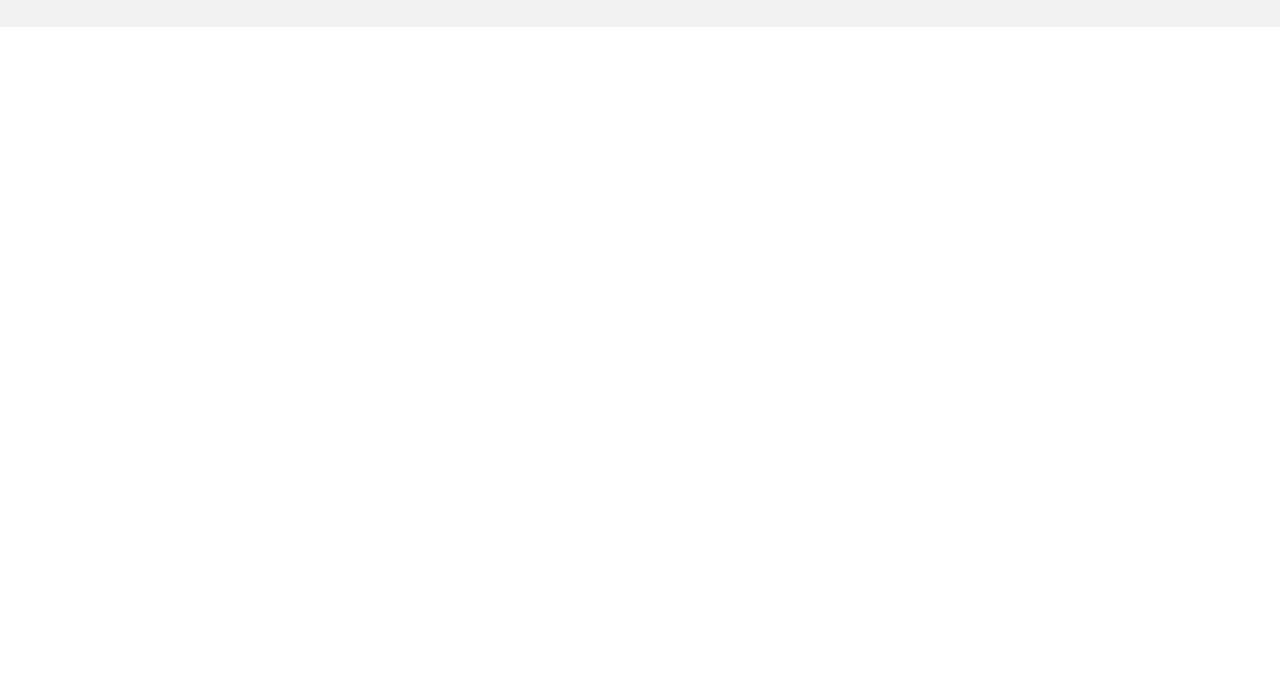
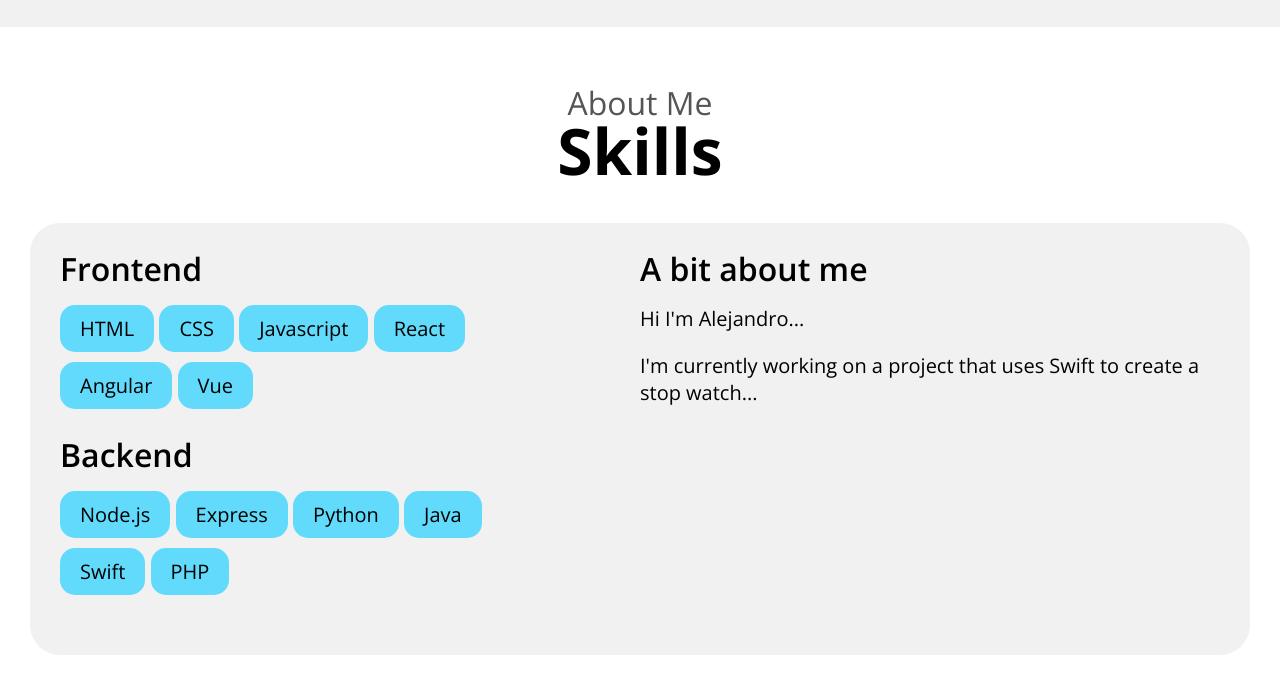
Before and after one commit to acervantest/personal-portfolio, a plain HTML site: page index.html in a window 1280 px wide. Shown: the part 799-1484 px from the top of the page. Before the commit the page ends 856 px from the top, so only its background shows below. Drawn offline with nearby package versions, Linux system fonts and the light colour scheme.

Commit message:
Skills section implementation

```diff
--- a/index.html
+++ b/index.html
@@ -95,6 +95,47 @@
                 </div>
             </div>
          </section>
+
+         <section class="skills container">
+            <h2>
+                <small>About Me</small>
+                Skills
+            </h2>
+
+            <div class="holder-blue">
+                <div class="left-column">
+                    <h3>Frontend</h3>
+                    <ul>
+                        <li>HTML</li>
+                        <li>CSS</li>
+                        <li>Javascript</li>
+                        <li>React</li>
+                        <li>Angular</li>
+                        <li>Vue</li>
+                    </ul>
+
+                    <h3>Backend</h3>
+                    <ul>
+                        <li>Node.js</li>
+                        <li>Express</li>
+                        <li>Python</li>
+                        <li>Java</li>
+                        <li>Swift</li>
+                        <li>PHP</li>
+                    </ul>
+                </div>
+
+                <div class="right-column">
+                    <h3>A bit about me</h3>
+                    <p>Hi I'm Alejandro...</p>
+                    <p>I'm currently working
+                        on a project that uses
+                        Swift to create a
+                        stop watch...
+                    </p>
+                </div>
+            </div>
+         </section>
     </main>
 </body>
 </html>
--- a/styles.css
+++ b/styles.css
@@ -281,3 +281,65 @@ h1 {
         transform: translate(-50%);
     }
 }
+
+h2 {
+    font-size: 64px;
+    line-height: 1;
+    margin-bottom: 10px;
+    text-align: center;
+    color: var(--base-800);
+    padding: 30px;
+    small {
+        display: block;
+        font-weight: 100;
+        font-size: 0.5em;
+        color: var(--base);
+    }
+
+    @media (max-width: 1024px) {
+        font-size: 48px;
+    }
+}
+
+h3 {
+    font-size: 32px;
+    font-weight: 600;
+    line-height: 1;
+    margin-bottom: 20px;
+    color: var(--base-800);
+}
+
+.skills {
+    .holder-blue {
+        background-color: var(--base-100);
+        border-radius: 30px;
+        padding: 30px;
+        display: flex;
+
+        @media (max-width: 1024px) {
+            flex-direction: column;
+        }
+        .left-column {
+            flex: 1;
+            ul {
+                list-style-type: none;
+                gap: 10px;
+                margin-right: 100px;
+                margin-bottom: 20px;
+                li {
+                    display: inline-block;
+                    background-color: var(--blue-400);
+                    padding: 10px 20px;
+                    border-radius: 15px;
+                    margin-bottom: 10px;
+                }
+            }
+        }
+        .right-column {
+            flex: 1;
+            p {
+                margin-bottom: 20px;
+            }
+        }
+    }
+}
```
